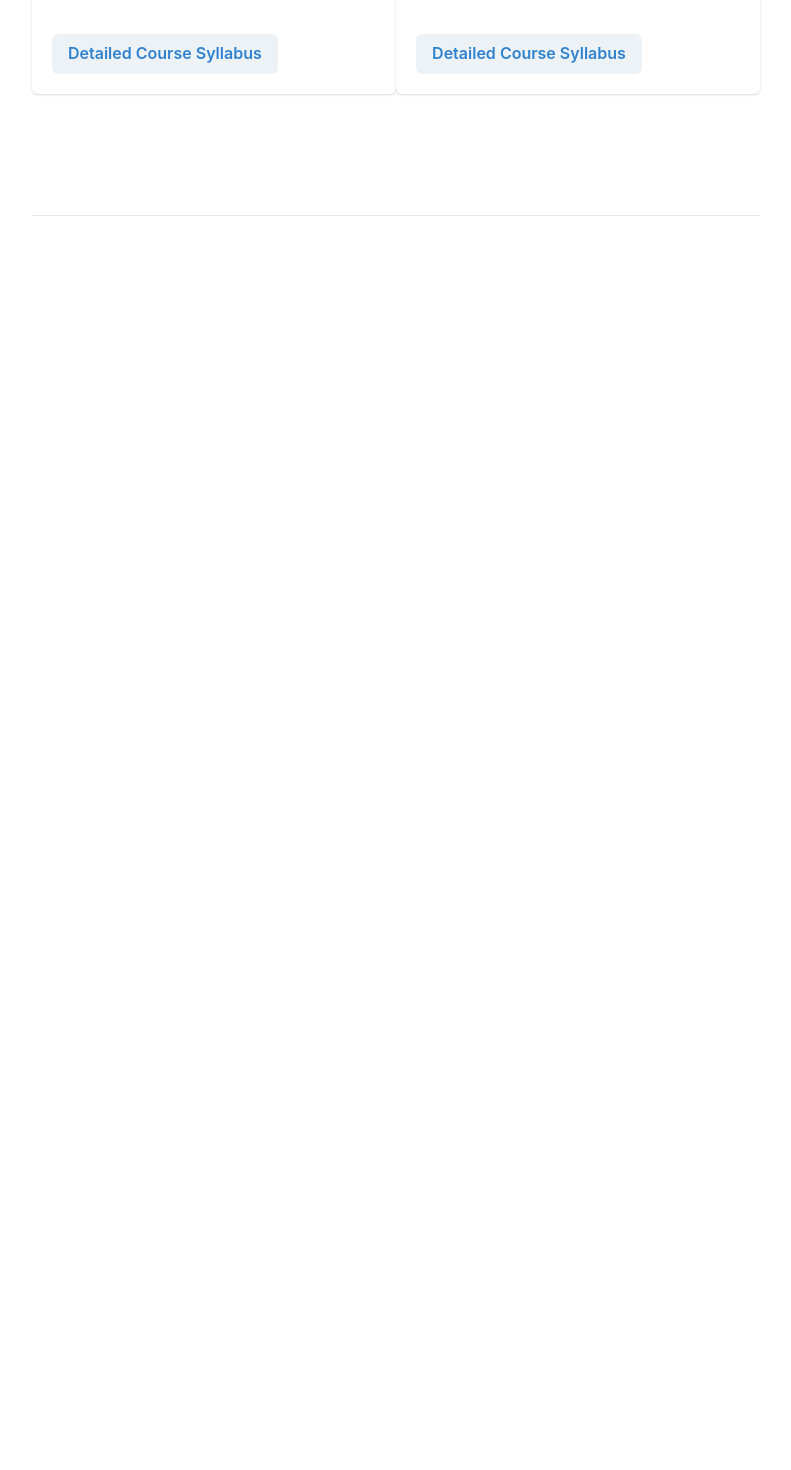
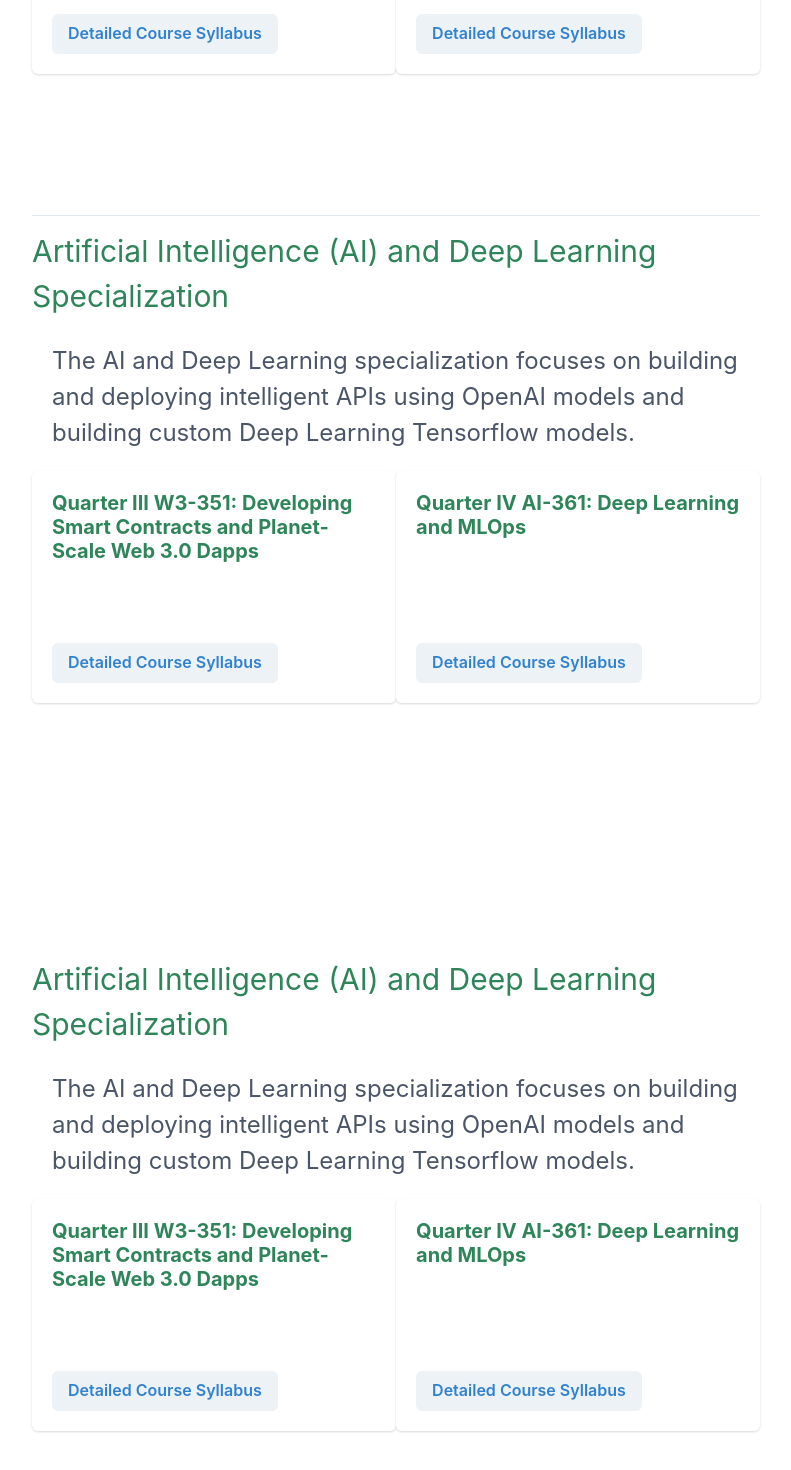
Before and after one commit to shoaibattari/Panaverse, a Next.js app: page / in a window 1280 px wide. Shown: the part 2551-4021 px from the top of the page, without its empty margins (308-1099 px from the left). Before the commit the page ends 2944 px from the top, so only its background shows below. Built offline with nearby package versions, Linux system fonts and the light colour scheme.

Commit message:
add some components

```diff
--- a/app/page.tsx
+++ b/app/page.tsx
@@ -5,7 +5,9 @@
 import CoreCourses from '@/components/Courses/CoreCourses'
 
 import { Box } from '@chakra-ui/react'
-import DevelopingSmartContracts from '@/components/Courses/DevelopingSmartContracts'
+import Web3Blockchain from '@/components/Courses/Web3.0(Blockchain)'
+import WebBlockchainandMetaverseSpecialization from '@/components/Courses/Web3.0(AI.DL)'
+import CloudNativeComputingSpecialization from '@/components/Courses/Web3.0(CloudNativeComputing)'
 
 export default function page() {
   return (
@@ -14,7 +16,9 @@
     <Header />
     <Tagline />
     <CoreCourses />
-    <DevelopingSmartContracts />
+    <Web3Blockchain />
+    <WebBlockchainandMetaverseSpecialization />
+    <CloudNativeComputingSpecialization />
     </Box>
   )
 }
--- /dev/null
+++ b/components/Courses/Web3.0(AI.DL).tsx
@@ -0,0 +1,69 @@
+import {
+  Box,
+  Button,
+  Card,
+  CardBody,
+  CardFooter,
+  CardHeader,
+  Heading,
+  SimpleGrid,
+  Text,
+} from "@chakra-ui/react";
+import React from "react";
+
+function WebBlockchainandMetaverseSpecialization() {
+  return (
+    <Box boxSize="3xl" ml="25%" p="5" mt="-10">
+      <Box as="div" mt="-36">
+        <Text fontSize="3xl" align="left" textColor="green.600">
+          Artificial Intelligence (AI) and Deep Learning Specialization
+        </Text>
+        <Text
+          boxSize="3xl"
+          ml="auto"
+          p="5"
+          mt="1"
+          fontSize="2xl"
+          align="left"
+          textColor="gray.600"
+        >
+          The AI and Deep Learning specialization focuses on building and
+          deploying intelligent APIs using OpenAI models and building custom
+          Deep Learning Tensorflow models.
+        </Text>
+
+        <SimpleGrid
+          mt="-620"
+          spacing={0.2}
+          templateColumns="repeat(auto-fill, minmax(250px, 1fr))"
+        >
+          <Card>
+            <CardHeader>
+              <Heading textColor="green.600" size="md">
+              Quarter III W3-351: Developing Smart Contracts and Planet-Scale
+                Web 3.0 Dapps
+              </Heading>
+            </CardHeader>
+            <CardBody></CardBody>
+            <CardFooter>
+              <Button textColor="blue.500">Detailed Course Syllabus</Button>
+            </CardFooter>
+          </Card>
+          <Card>
+            <CardHeader>
+              <Heading size="md" textColor="green.600">
+               Quarter IV AI-361: Deep Learning and MLOps
+              </Heading>
+            </CardHeader>
+            <CardBody></CardBody>
+            <CardFooter>
+              <Button textColor="blue.500">Detailed Course Syllabus</Button>
+            </CardFooter>
+          </Card>
+        </SimpleGrid>
+      </Box>
+    </Box>
+  );
+}
+
+export default WebBlockchainandMetaverseSpecialization;
--- a/components/Courses/DevelopingSmartContracts.tsx
+++ b/components/Courses/Web3.0(Blockchain).tsx
@@ -35,7 +35,7 @@
     </Text>
 
     <SimpleGrid
-      mt="-480"
+      mt="-500"
       spacing={0.2}
       templateColumns="repeat(auto-fill, minmax(250px, 1fr))"
     >
--- /dev/null
+++ b/components/Courses/Web3.0(CloudNativeComputing).tsx
@@ -0,0 +1,69 @@
+import {
+  Box,
+  Button,
+  Card,
+  CardBody,
+  CardFooter,
+  CardHeader,
+  Heading,
+  SimpleGrid,
+  Text,
+} from "@chakra-ui/react";
+import React from "react";
+
+function CloudNativeComputingSpecialization() {
+  return (
+    <Box boxSize="3xl" ml="25%" p="5" mt="-10">
+      <Box as="div" mt="-36">
+        <Text fontSize="3xl" align="left" textColor="green.600">
+          Artificial Intelligence (AI) and Deep Learning Specialization
+        </Text>
+        <Text
+          boxSize="3xl"
+          ml="auto"
+          p="5"
+          mt="1"
+          fontSize="2xl"
+          align="left"
+          textColor="gray.600"
+        >
+          The AI and Deep Learning specialization focuses on building and
+          deploying intelligent APIs using OpenAI models and building custom
+          Deep Learning Tensorflow models.
+        </Text>
+
+        <SimpleGrid
+          mt="-620"
+          spacing={0.2}
+          templateColumns="repeat(auto-fill, minmax(250px, 1fr))"
+        >
+          <Card>
+            <CardHeader>
+              <Heading textColor="green.600" size="md">
+              Quarter III W3-351: Developing Smart Contracts and Planet-Scale
+                Web 3.0 Dapps
+              </Heading>
+            </CardHeader>
+            <CardBody></CardBody>
+            <CardFooter>
+              <Button textColor="blue.500">Detailed Course Syllabus</Button>
+            </CardFooter>
+          </Card>
+          <Card>
+            <CardHeader>
+              <Heading size="md" textColor="green.600">
+               Quarter IV AI-361: Deep Learning and MLOps
+              </Heading>
+            </CardHeader>
+            <CardBody></CardBody>
+            <CardFooter>
+              <Button textColor="blue.500">Detailed Course Syllabus</Button>
+            </CardFooter>
+          </Card>
+        </SimpleGrid>
+      </Box>
+    </Box>
+  );
+}
+
+export default CloudNativeComputingSpecialization;
```
